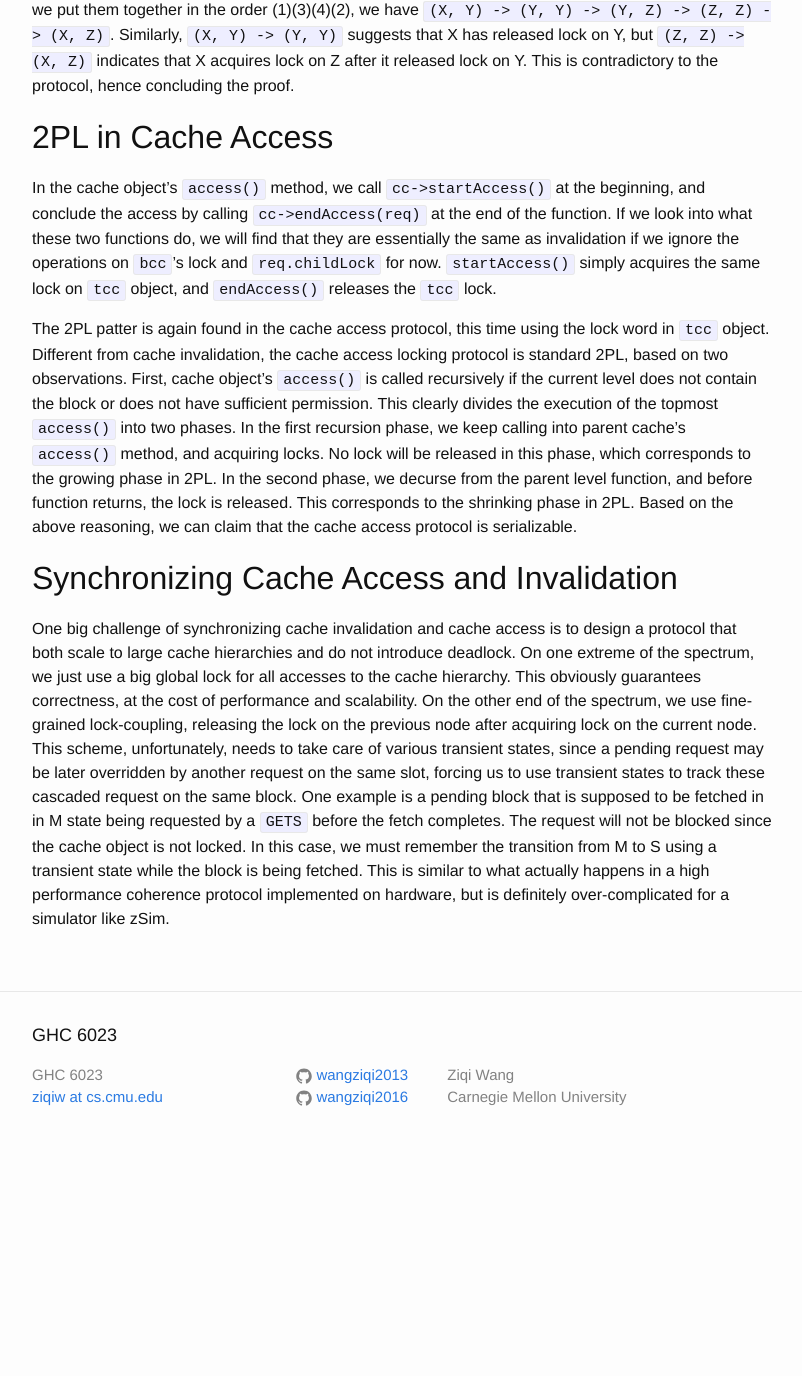
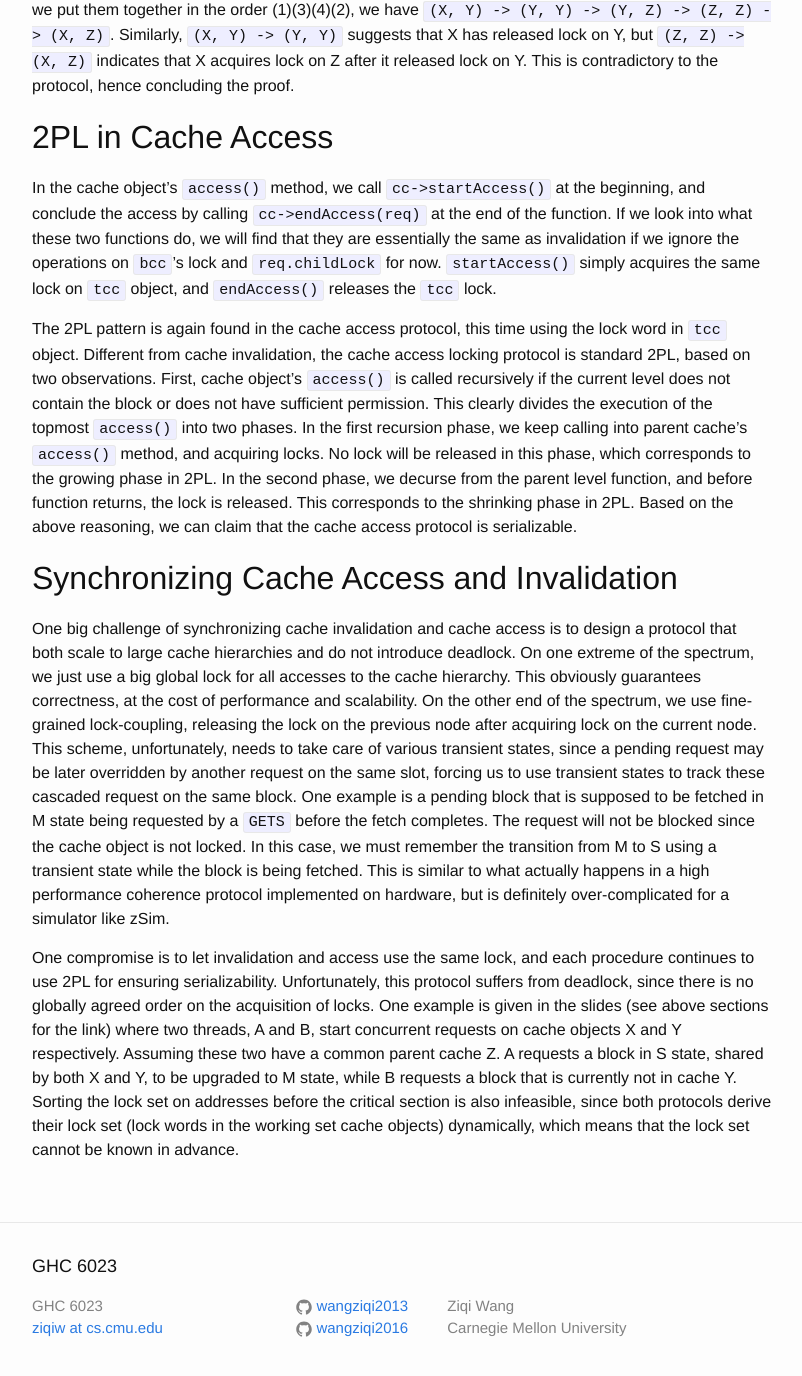
Before and after one commit to wangziqi2013/wangziqi2013.github.io, a Jekyll site: the page built from _posts/2020-01-09-understand-zsim-cache-cc.markdown, in a window 1280 px wide and 1400 px high, scrolled down 4138 px. Shown: the top 1376 px of the window, without its empty margins (238-1040 px from the left). Built offline with Jekyll 4.4.1, drawn with Linux system fonts in a browser that asks for light colours; before the commit the page ends 5307 px from its top, so only the background shows below that.

Commit message:
Working on example

```diff
--- a/_posts/2020-01-09-understand-zsim-cache-cc.markdown
+++ b/_posts/2020-01-09-understand-zsim-cache-cc.markdown
@@ -165,7 +165,7 @@ In the cache object's `access()` method, we call `cc->startAccess()` at the begi
 essentially the same as invalidation if we ignore the operations on `bcc`'s lock and `req.childLock` for now. `startAccess()`
 simply acquires the same lock on `tcc` object, and `endAccess()` releases the `tcc` lock.
 
-The 2PL patter is again found in the cache access protocol, this time using the lock word in `tcc` object. Different from
+The 2PL pattern is again found in the cache access protocol, this time using the lock word in `tcc` object. Different from
 cache invalidation, the cache access locking protocol is standard 2PL, based on two observations. First, cache object's
 `access()` is called recursively if the current level does not contain the block or does not have sufficient permission.
 This clearly divides the execution of the topmost `access()` into two phases. In the first recursion phase, we keep calling
@@ -182,8 +182,17 @@ accesses to the cache hierarchy. This obviously guarantees correctness, at the c
 other end of the spectrum, we use fine-grained lock-coupling, releasing the lock on the previous node after acquiring
 lock on the current node. This scheme, unfortunately, needs to take care of various transient states, since a pending
 request may be later overridden by another request on the same slot, forcing us to use transient states to track these
-cascaded request on the same block. One example is a pending block that is supposed to be fetched in in M state
+cascaded request on the same block. One example is a pending block that is supposed to be fetched in M state
 being requested by a `GETS` before the fetch completes. The request will not be blocked since the cache object is not
 locked. In this case, we must remember the transition from M to S using a transient state while the block is being fetched.
 This is similar to what actually happens in a high performance coherence protocol implemented on hardware, but is
 definitely over-complicated for a simulator like zSim.
+
+One compromise is to let invalidation and access use the same lock, and each procedure continues to use 2PL for ensuring
+serializability. Unfortunately, this protocol suffers from deadlock, since there is no globally agreed order on the acquisition
+of locks. One example is given in the slides (see above sections for the link) where two threads, A and B, start concurrent
+requests on cache objects X and Y respectively. Assuming these two have a common parent cache Z. A requests a block in
+S state, shared by both X and Y, to be upgraded to M state, while B requests a block that is currently not in cache Y.
+Sorting the lock set on addresses before the critical section is also infeasible, since both protocols derive
+their lock set (lock words in the working set cache objects) dynamically, which means that the lock set cannot
+be known in advance.
```
